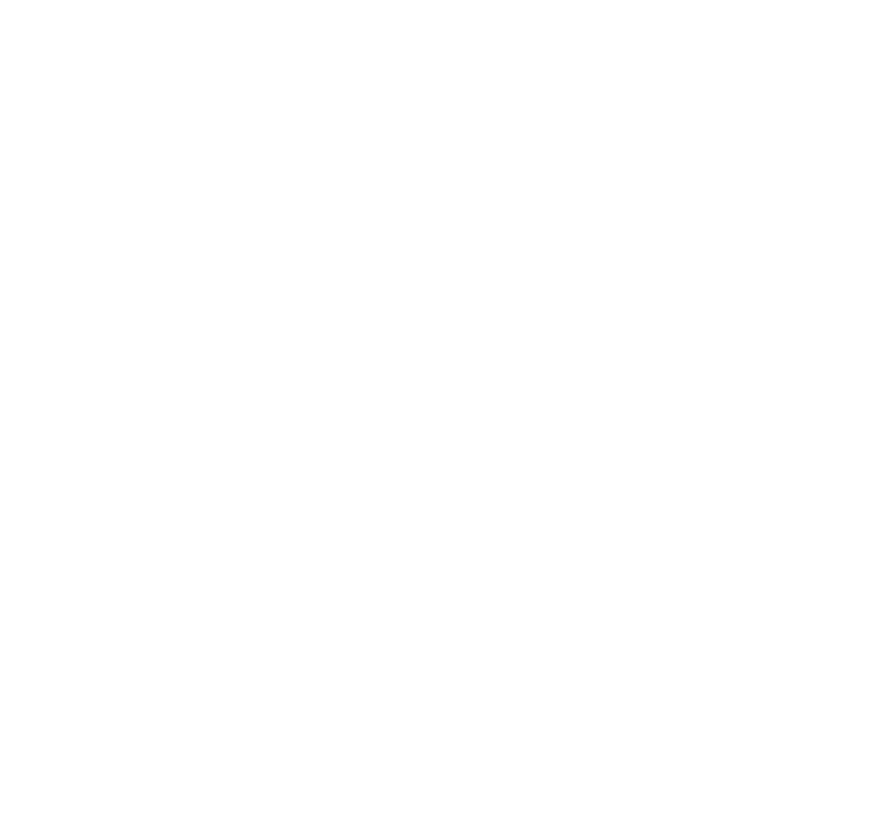
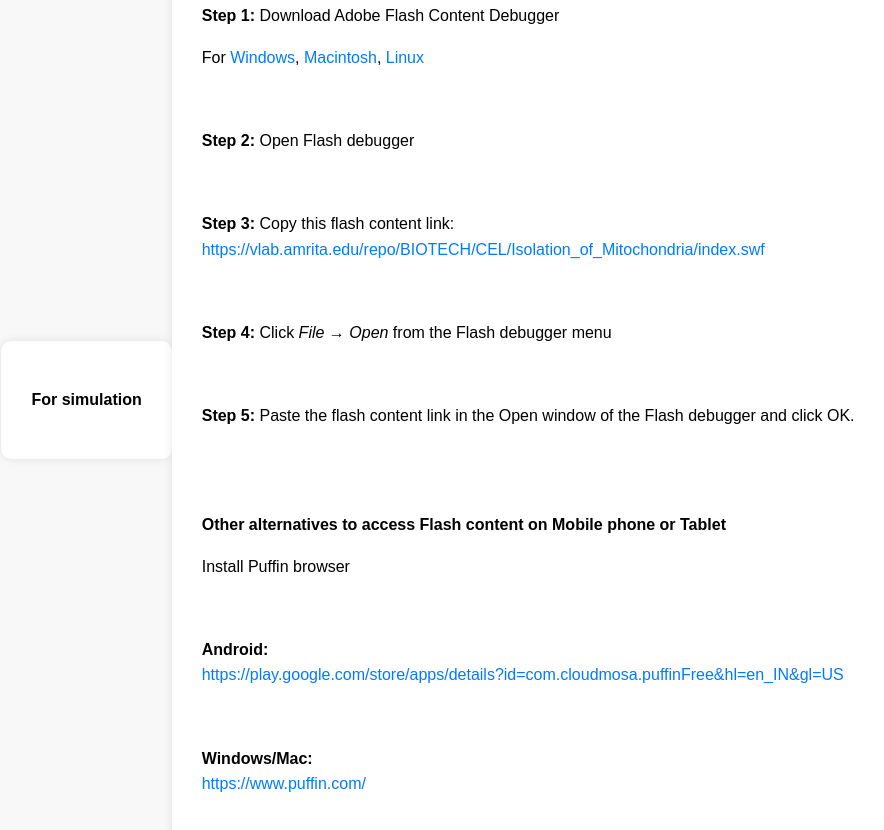
Before and after one commit to virtual-labs/exp-polyacrylamide-gel-electrophoresis-au, a plain HTML site: page experiment/simulation/index.html in a window 1280 px wide. Shown: the whole page, without its empty margins (197-1081 px from the left). Before the commit the page ends 800 px from the top, so only its background shows below. Drawn offline with Linux system fonts and the light colour scheme.

Commit message:
Update index.html

```diff
--- a/experiment/simulation/index.html
+++ b/experiment/simulation/index.html
@@ -3,9 +3,70 @@
 <head>
 	<!-- Add CSS at the head of HTML file -->
     <link rel="stylesheet" href="./css/main.css">
+	<style>
+        body {
+            display: flex;
+            justify-content: center;
+            align-items: center;
+            height: 100vh;
+            margin: 0;
+            background-color: #f8f8f8;
+            font-family: Arial, sans-serif;
+        }
+        .content {
+            background: #ffffff;
+            padding: 30px;
+            border-radius: 10px;
+            box-shadow: 0 0 10px rgba(0, 0, 0, 0.1);
+            max-width: 700px;
+            line-height: 1.6;
+        }
+        a {
+            color: #007bff;
+            text-decoration: none;
+        }
+        a:hover {
+            text-decoration: underline;
+        }
+    </style>
 </head>
+
 <body>
-		<!-- Your code goes here-->
+  <div class="content">
+	  <p><strong> For simulation</strong></p>
+  </div>
+  <div class="content">
+        <p><strong>Step 1:</strong> Download Adobe Flash Content Debugger </p>
+         <p>For
+            <a href="https://fpdownload.macromedia.com/pub/flashplayer/updaters/32/flashplayer_32_sa_debug.exe" target="_blank">Windows</a>,
+            <a href="https://fpdownload.macromedia.com/pub/flashplayer/updaters/32/flashplayer_32_sa_debug.dmg" target="_blank">Macintosh</a>,
+            <a href="https://fpdownload.macromedia.com/pub/flashplayer/updaters/32/flash_player_sa_linux_debug.x86_64.tar.gz" target="_blank">Linux</a>
+        </p>
+	  <br>
+        <p><strong>Step 2:</strong> Open Flash debugger</p>
+	  <br>
+        <p><strong>Step 3:</strong> Copy this flash content link:<br>
+        <a href="https://vlab.amrita.edu/repo/BIOTECH/CEL/Isolation_of_Mitochondria/index.swf" target="_blank">
+            https://vlab.amrita.edu/repo/BIOTECH/CEL/Isolation_of_Mitochondria/index.swf
+        </a></p>
+	  <br>
+        <p><strong>Step 4:</strong> Click <em>File → Open</em> from the Flash debugger menu</p>
+	  <br>
+        <p><strong>Step 5:</strong> Paste the flash content link in the Open window of the Flash debugger and click OK.</p>
+	  <br>
+	  <br>
+
+         <p><strong>Other alternatives to access Flash content on Mobile phone or Tablet</strong></p>
+        <p>Install Puffin browser</p>
+	  <br>
+        <p><strong>Android:</strong><br>
+        <a href="https://play.google.com/store/apps/details?id=com.cloudmosa.puffinFree&hl=en_IN&gl=US" target="_blank">
+            https://play.google.com/store/apps/details?id=com.cloudmosa.puffinFree&hl=en_IN&gl=US
+        </a></p><br>
+        <p><strong>Windows/Mac:</strong><br>
+        <a href="https://www.puffin.com/" target="_blank">https://www.puffin.com/</a></p>
+   </div>
+	<!-- Your code goes here-->
 
 	<!-- Add JS at the bottom of HTML file -->
         <script src="./js/main.js"></script>
```
